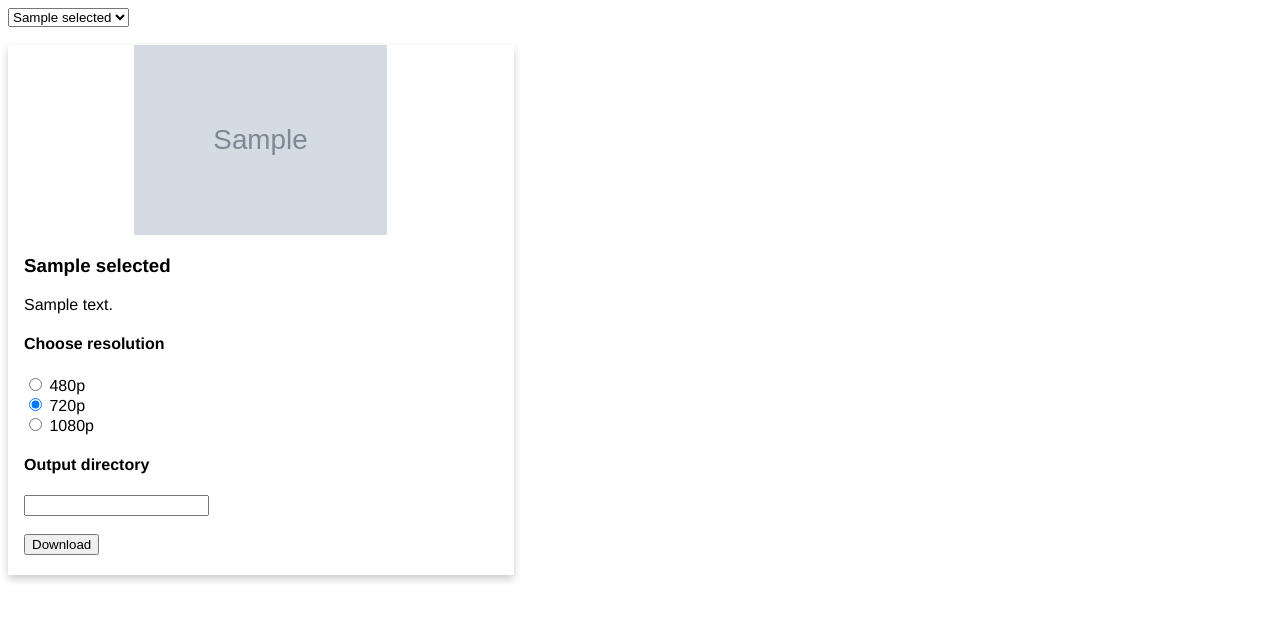
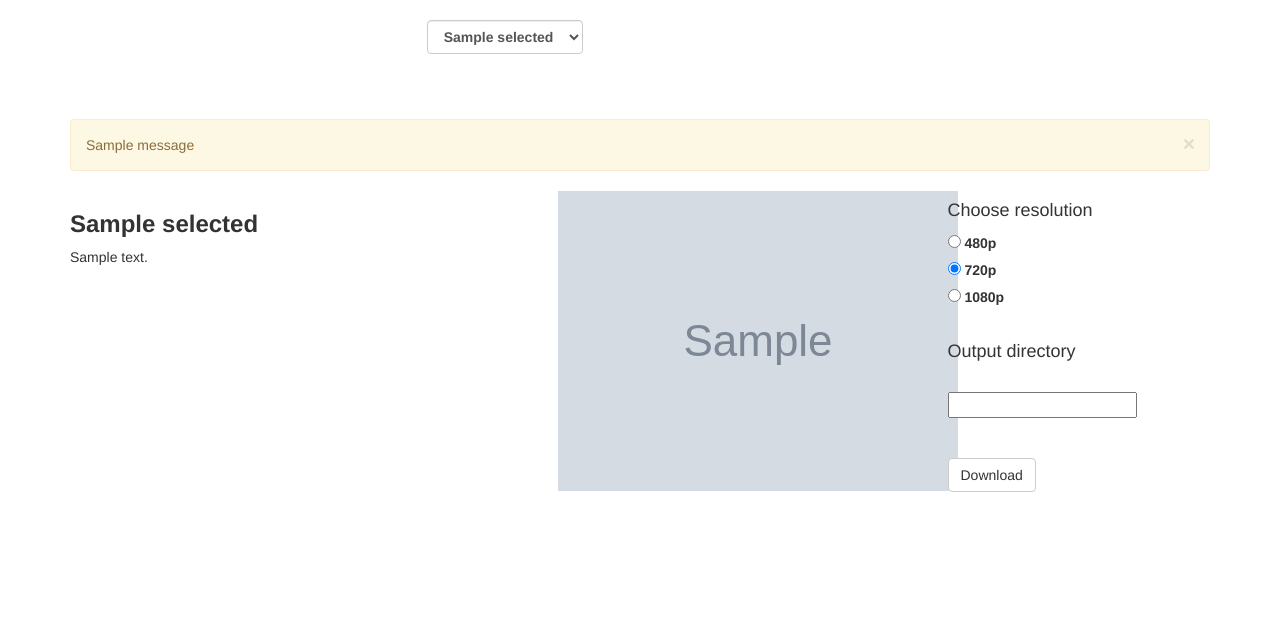
Before and after one commit to Shaance/anime_downloader, a Flask app: template templates/show.html in a window 1280 px wide. Shown: the top 621 px of the page. Run offline with Flask 2, Linux system fonts and the light colour scheme; the template is opened without the code that fills it: most values are stand-ins (such as "Sample title", 1, 10 or a date in 2020); grey boxes marked "Sample" are stand-in pictures; one stand-in notice (Sample message) is shown; parts of the project's set-up code (start-up, migrations or seed data) failed here and were passed over; some libraries are stand-ins or nearby versions.

Commit message:
improved UI/UX

```diff
--- a/app.py
+++ b/app.py
@@ -1,8 +1,10 @@
-from flask import Flask, render_template, request
+from flask import Flask, render_template, request, flash
 from scraper import show_scraper
+from flask_bootstrap import Bootstrap
 import download_manager
 
 app = Flask(__name__)
+app.secret_key = b'_5#y2L"F4Q8z\n\xec]/'
 domain = 'https://horriblesubs.info'
 shows = show_scraper.scrap_shows_url(domain)
 shows_map = {show.name: show for show in shows}
@@ -21,11 +23,9 @@ def render():
     output_dir = request.form.get('output-directory')
 
     if res and res.isdigit() and output_dir:
-        without_error, message = download_manager.download_show('magnet', selected_show.url,
-                                                                int(res), output_dir, selected_show.name)
-        if not without_error:
-            # should render another html file with error
-            print(message)
+        execution_message = download_manager.download_show('magnet', selected_show.url,
+                                                           int(res), output_dir, selected_show.name)
+        flash(execution_message)
 
     # first time loading the show, have to scrap img and description
     if not selected_show.img:
@@ -36,4 +36,5 @@ def render():
 
 if __name__ == '__main__':
     # app.run(debug=True)
+    Bootstrap(app)
     app.run()
--- a/download_manager.py
+++ b/download_manager.py
@@ -16,7 +16,7 @@ logging.basicConfig(format='%(asctime)s - %(message)s', level=logging.INFO)
 torrent_client = TorrentClient()
 
 
-def download_show(mode: str, url: str, res: int, output_directory: str, show_name: str) -> (bool, str):
+def download_show(mode: str, url: str, res: int, output_directory: str, show_name: str) -> str:
     valid_mode = mode.lower() == 'magnet' or mode.lower() == 'torrent'
     valid_res = res in supported_res
     output_directory = output_directory.strip()
@@ -31,11 +31,11 @@ def download_show(mode: str, url: str, res: int, output_directory: str, show_nam
                 __open_torrent_files__(final_directory)
             else:
                 torrent_client.start_magnets(links, final_directory)
-            return True, "Launched downloads"
+            return "Launched downloads in qbittorrent for {} at {}p".format(show_name, res)
 
         else:
             logging.info("Could not scrap any links :'(")
-            return False, "No link could be found for {} on {} mode in {}p resolution".format(url, mode, res)
+            return "No link could be found for {} on {} mode in {}p resolution".format(url, mode, res)
 
     else:
         if not valid_mode:
@@ -46,7 +46,7 @@ def download_show(mode: str, url: str, res: int, output_directory: str, show_nam
             error_msg = "{} does not exist or do not have the write permission.".format(output_directory)
 
         logging.error(error_msg)
-        return False, error_msg
+        return error_msg
 
 
 def __create_output_directory__(directory: str, show_name: str) -> str:
--- a/requirements.txt
+++ b/requirements.txt
@@ -17,3 +17,4 @@ six==1.12.0
 soupsieve==1.9.1
 urllib3==1.25.3
 Werkzeug==0.15.4
+flask_bootstrap==3.3.7.0
--- a/templates/show.html
+++ b/templates/show.html
@@ -1,33 +1,53 @@
+{% extends "bootstrap/base.html" %}
+
 <!DOCTYPE html>
 <html lang="en">
 <head>
     <meta charset="UTF-8">
     <title>Anime scraper</title>
-    <link rel="stylesheet" href="{{ url_for('static', filename='style.css') }}">
 </head>
-
 <body>
+{% block content %}
+    <br>
+    <div class="container-fluid">
+        <div class="row justify-content-md-center">
+            <div class="col-lg-offset-4">
                 <form class="form-inline" method="POST" action="{{ url_for('render') }}">
-    <div class="form-group">
                     <label>
-            <select name="show" class="selectpicker form-control" onchange='this.form.submit()'>
+                        <select name="show" class="form-control form-control-sm" onchange='this.form.submit()'>
                             <option value="{{ selected.name }}" selected>{{ selected.name }}</option>
                             {% for show in shows %}
                                 <option value="{{ show.name }}">{{ show.name }}</option>
                             {% endfor %}
                         </select>
                     </label>
+                </form>
             </div>
-</form>
+        </div>
+    </div>
 
-<br>
 
-<div class="card">
-    <img class="center" src="{{ selected.img }}" alt="No image available" style="width:50%">
+    <br><br><br>
+
     <div class="container">
+        {% for message in get_flashed_messages() %}
+            <div class="alert alert-warning alert-dismissible">
+                <a href="#" class="close" data-dismiss="alert" aria-label="close">&times;</a>
+                {{ message }}
+            </div>
+        {% endfor %}
+    </div>
+
+    <div class="container">
+        <div class="row justify-content-md-center">
+            <div class="col-md-5">
                 <h3><b>{{ selected.name }}</b></h3>
                 <p>{{ selected.desc }}</p>
-
+            </div>
+            <div class="col-md-3">
+                <img src="{{ selected.img }}" class="rounded" alt="No image available">
+            </div>
+            <div class="col-md-2 col-md-offset-1">
                 <form method="post" enctype="multipart/form-data" action="{{ url_for('render') }}">
                     <h4>Choose resolution</h4>
                     <div>
@@ -45,16 +65,16 @@
                             <input type="radio" name="resolution" value="1080"> 1080p
                         </label>
                     </div>
+                    <br>
                     <h4>Output directory</h4>
+                    <br>
                     <div><input type="text" name="output-directory" required="required"></div>
-            <br>
+                    <br><br>
                     <button type="submit" class="btn btn-default">Download</button>
                 </form>
-        <br>
             </div>
-
         </div>
-
-
+    </div>
+{% endblock %}
 </body>
 </html>
```
Lines whose indentation alone changed are shown as unchanged.
